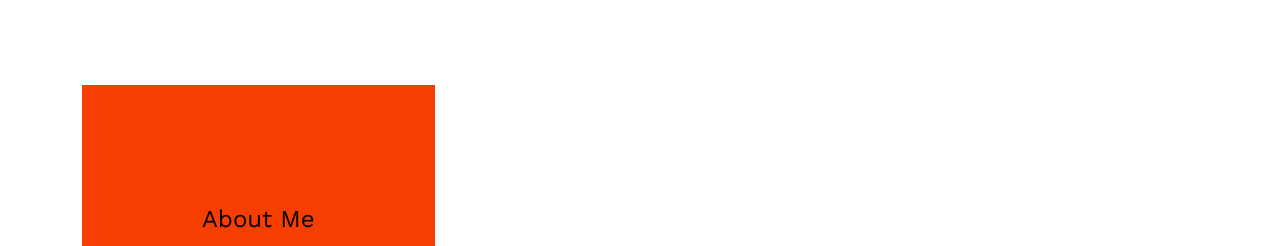
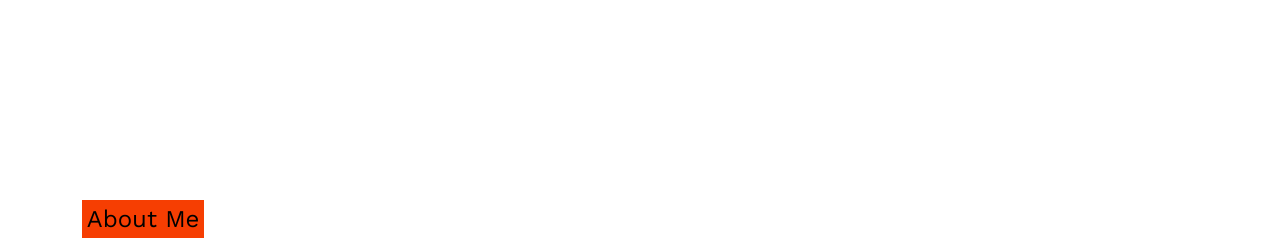
Before and after one commit to lisa-massa/lisa-massa.github.io, a website with bundled scripts: page index.html in a window 1280 px wide. Shown: the part 542-788 px from the top of the page. Built offline with nearby package versions, Linux system fonts and the light colour scheme; files whose address does not match are found by name.

Commit message:
Revert to no padding

```diff
--- a/mywebsite.css
+++ b/mywebsite.css
@@ -17,7 +17,6 @@ code {
 
 mark {
     background-color: #f63e02;
-    padding: 5em;
 }
 
 h1 {
```
